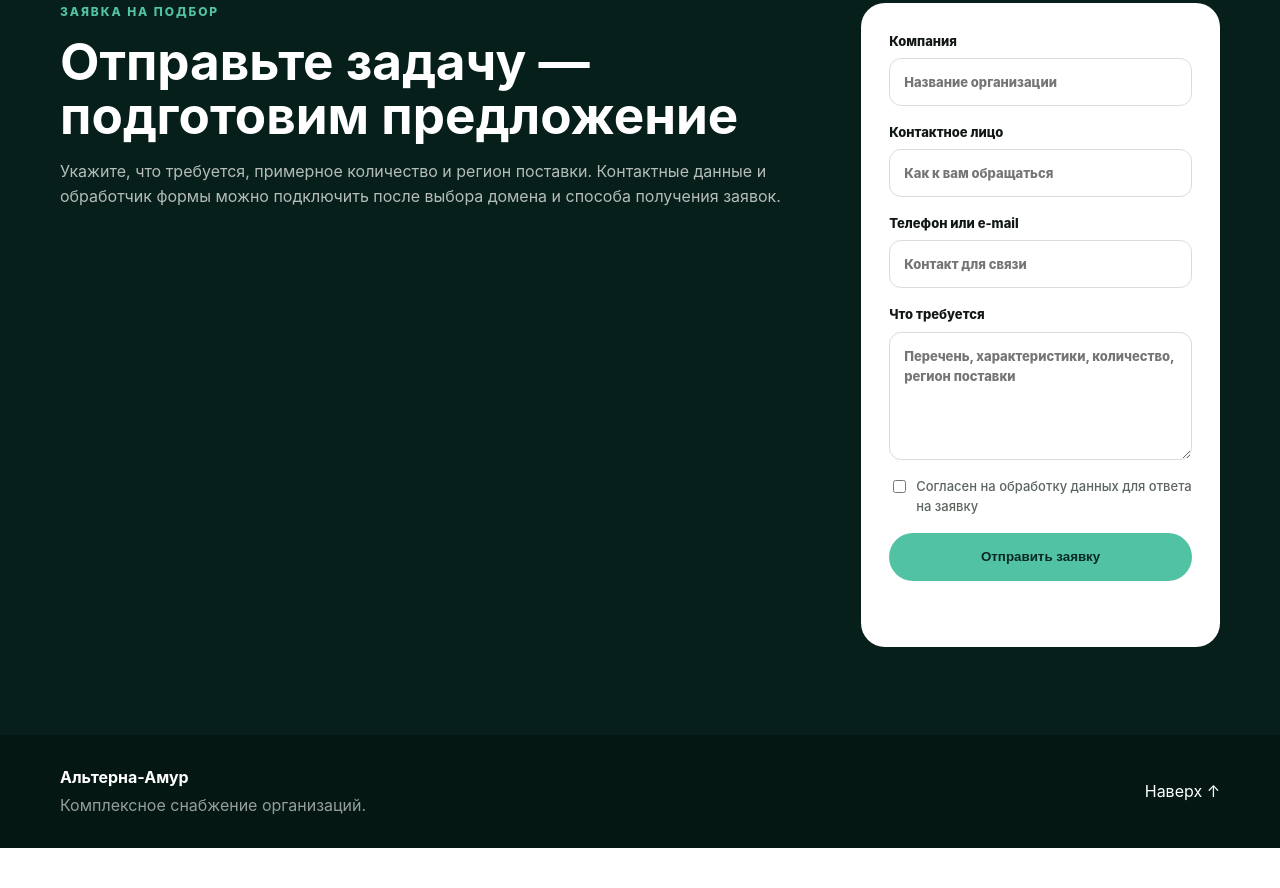
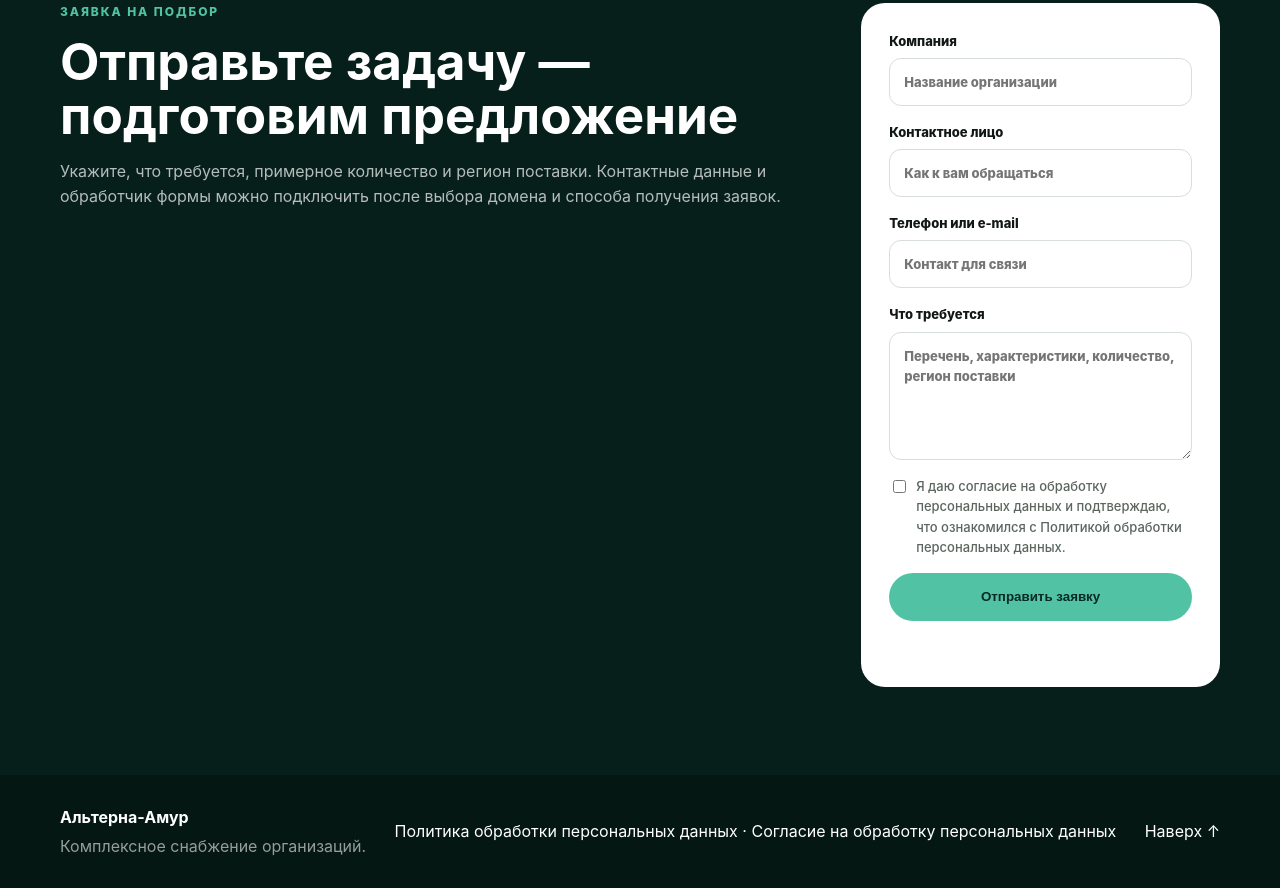
Before and after one commit to gpt2gis-prog/-, a website: page index.html in a window 1280 px wide. Shown: the part 3156-4044 px from the top of the page. Before the commit the page ends 4004 px from the top, so only its background shows below. Drawn offline with Linux system fonts and the light colour scheme.

Commit message:
Require explicit personal data consent in lead form

```diff
--- a/index.html
+++ b/index.html
@@ -105,12 +105,15 @@
           <h2>Отправьте задачу — подготовим предложение</h2>
           <p>Укажите, что требуется, примерное количество и регион поставки. Контактные данные и обработчик формы можно подключить после выбора домена и способа получения заявок.</p>
         </div>
-        <form class="request-form" id="request-form">
+        <form class="request-form" id="request-form" data-personal-data-form>
           <label>Компания<input name="company" autocomplete="organization" placeholder="Название организации"></label>
           <label>Контактное лицо<input name="name" autocomplete="name" placeholder="Как к вам обращаться" required></label>
           <label>Телефон или e-mail<input name="contact" placeholder="Контакт для связи" required></label>
           <label>Что требуется<textarea name="message" rows="5" placeholder="Перечень, характеристики, количество, регион поставки" required></textarea></label>
-          <label class="consent"><input type="checkbox" required> <span>Согласен на обработку данных для ответа на заявку</span></label>
+          <label class="consent">
+            <input type="checkbox" name="personal_data_consent" required aria-required="true">
+            <span>Я даю согласие на <a href="consent.html" target="_blank" rel="noopener">обработку персональных данных</a> и подтверждаю, что ознакомился с <a href="privacy.html" target="_blank" rel="noopener">Политикой обработки персональных данных</a>.</span>
+          </label>
           <button class="button primary" type="submit">Отправить заявку</button>
           <p class="form-note" id="form-note" aria-live="polite"></p>
         </form>
@@ -121,6 +124,7 @@
   <footer class="site-footer">
     <div class="container footer-inner">
       <div><strong>Альтерна-Амур</strong><p>Комплексное снабжение организаций.</p></div>
+      <div><a href="privacy.html">Политика обработки персональных данных</a> · <a href="consent.html">Согласие на обработку персональных данных</a></div>
       <a href="#top">Наверх ↑</a>
     </div>
   </footer>
```
